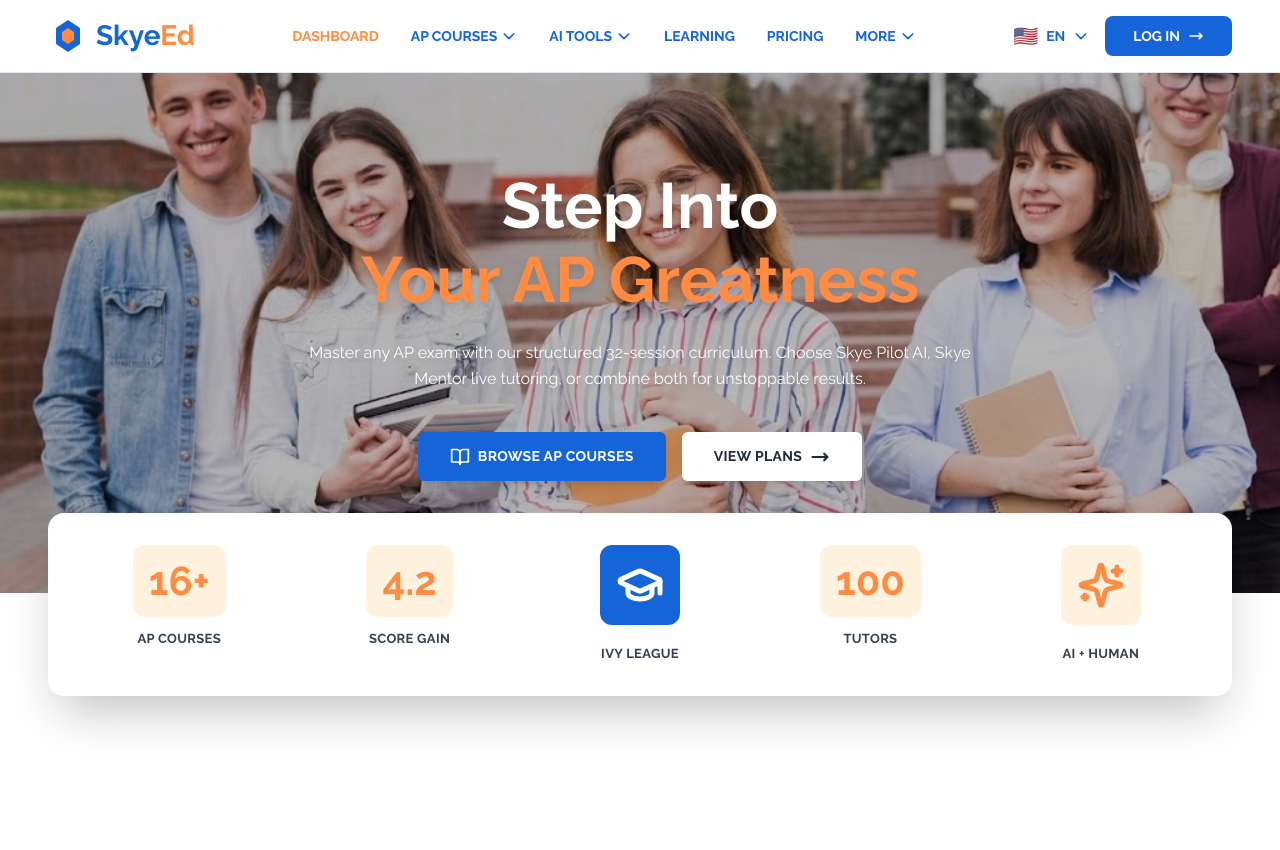
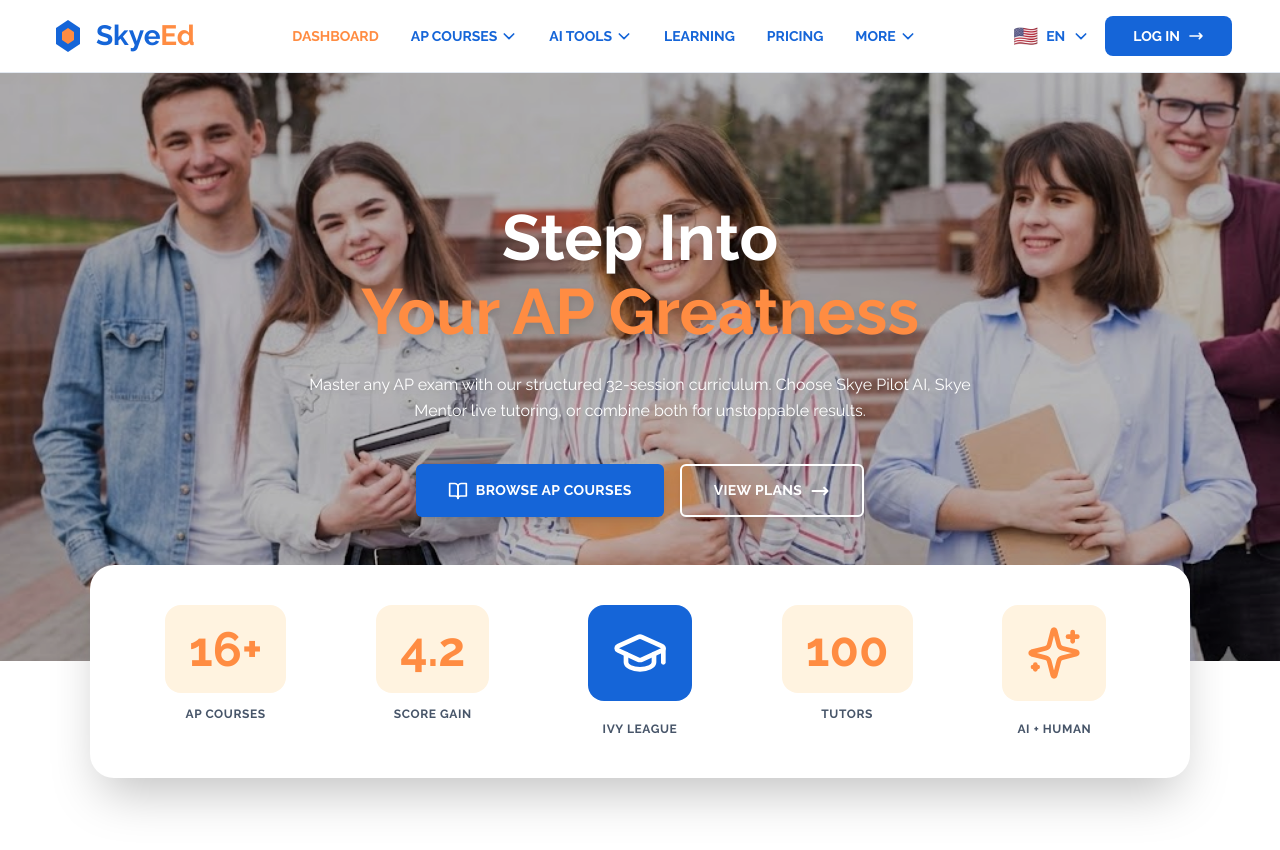
Before and after one commit to clickTwice26/upwork_job, a Next.js app: page / in a window 1280 px wide. Shown: the top 850 px of the page. Before the commit the page ends 800 px from the top, so only its background shows below. Built offline with nearby package versions, Linux system fonts and the light colour scheme.

Commit message:
style: update HeroSection layout and improve card designs

```diff
--- a/components/HeroSection.tsx
+++ b/components/HeroSection.tsx
@@ -88,7 +88,7 @@ export default function HeroSection() {
         </div>
 
         {/* Hero Content */}
-        <div className="relative z-10 pt-24 pb-12 px-6 lg:px-12">
+        <div className="relative z-10 pt-32 pb-20 px-6 lg:px-12">
           <div className="max-w-[1400px] mx-auto text-center">
             <h1 className="text-[52px] lg:text-[64px] leading-[1.15] font-bold mb-6 text-white drop-shadow-lg">
               Step Into
@@ -106,7 +106,7 @@ export default function HeroSection() {
                 <BookOpen className="w-5 h-5" />
                 BROWSE AP COURSES
               </button>
-              <button className="bg-white text-neutral-800 px-8 py-3.5 rounded-md font-bold text-[14px] hover:bg-gray-50 transition-all shadow-lg hover:shadow-xl flex items-center gap-2 uppercase tracking-wide">
+              <button className="bg-transparent border-2 border-white text-white px-8 py-3.5 rounded-md font-bold text-[14px] hover:bg-white hover:text-neutral-800 transition-all shadow-lg hover:shadow-xl flex items-center gap-2 uppercase tracking-wide">
                 VIEW PLANS
                 <svg className="w-5 h-5" fill="none" stroke="currentColor" viewBox="0 0 24 24">
                   <path strokeLinecap="round" strokeLinejoin="round" strokeWidth={2.5} d="M17 8l4 4m0 0l-4 4m4-4H3" />
@@ -118,48 +118,48 @@ export default function HeroSection() {
       </div>
 
       {/* Stats Cards - Overlapping Hero */}
-      <div className="relative z-20 -mt-20 px-6 lg:px-12 pb-20">
-        <div className="max-w-[1200px] mx-auto">
-          <div className="bg-white rounded-2xl shadow-2xl p-8">
+      <div className="relative z-20 -mt-24 px-6 lg:px-12 pb-20">
+        <div className="max-w-[1100px] mx-auto">
+          <div className="bg-white rounded-3xl shadow-2xl px-12 py-10">
             <div className="grid grid-cols-2 md:grid-cols-5 gap-6 md:gap-8">
               {/* 16+ AP Courses */}
               <div className="text-center">
-                <div className="bg-[#FFF3E0] rounded-xl p-4 mb-3 inline-block">
-                  <div className="text-[#FF8C42] text-[40px] font-bold leading-none">16+</div>
+                <div className="bg-[#FFF3E0] rounded-2xl px-6 py-5 mb-3 inline-block">
+                  <div className="text-[#FF8C42] text-[48px] font-bold leading-none">16+</div>
                 </div>
-                <div className="text-neutral-700 text-[13px] font-bold uppercase tracking-wide">AP COURSES</div>
+                <div className="text-neutral-600 text-[12px] font-bold uppercase tracking-wider">AP COURSES</div>
               </div>
 
               {/* 4.2 Score Gain */}
               <div className="text-center">
-                <div className="bg-[#FFF3E0] rounded-xl p-4 mb-3 inline-block">
-                  <div className="text-[#FF8C42] text-[40px] font-bold leading-none">4.2</div>
+                <div className="bg-[#FFF3E0] rounded-2xl px-6 py-5 mb-3 inline-block">
+                  <div className="text-[#FF8C42] text-[48px] font-bold leading-none">4.2</div>
                 </div>
-                <div className="text-neutral-700 text-[13px] font-bold uppercase tracking-wide">SCORE GAIN</div>
+                <div className="text-neutral-600 text-[12px] font-bold uppercase tracking-wider">SCORE GAIN</div>
               </div>
 
               {/* IVY LEAGUE */}
               <div className="text-center">
-                <div className="bg-[#1565D8] rounded-xl p-4 mb-3 inline-block">
-                  <GraduationCap className="w-12 h-12 text-white mx-auto" strokeWidth={2.5} />
+                <div className="bg-[#1565D8] rounded-2xl px-6 py-5 mb-3 inline-block">
+                  <GraduationCap className="w-14 h-14 text-white mx-auto" strokeWidth={2} />
                 </div>
-                <div className="text-neutral-700 text-[13px] font-bold uppercase tracking-wide">IVY LEAGUE</div>
+                <div className="text-neutral-600 text-[12px] font-bold uppercase tracking-wider">IVY LEAGUE</div>
               </div>
 
               {/* 100 Tutors */}
               <div className="text-center">
-                <div className="bg-[#FFF3E0] rounded-xl p-4 mb-3 inline-block">
-                  <div className="text-[#FF8C42] text-[40px] font-bold leading-none">100</div>
+                <div className="bg-[#FFF3E0] rounded-2xl px-6 py-5 mb-3 inline-block">
+                  <div className="text-[#FF8C42] text-[48px] font-bold leading-none">100</div>
                 </div>
-                <div className="text-neutral-700 text-[13px] font-bold uppercase tracking-wide">TUTORS</div>
+                <div className="text-neutral-600 text-[12px] font-bold uppercase tracking-wider">TUTORS</div>
               </div>
 
               {/* AI + HUMAN */}
               <div className="text-center">
-                <div className="bg-[#FFF3E0] rounded-xl p-4 mb-3 inline-block">
-                  <Sparkles className="w-12 h-12 text-[#FF8C42] mx-auto" strokeWidth={2.5} />
+                <div className="bg-[#FFF3E0] rounded-2xl px-6 py-5 mb-3 inline-block">
+                  <Sparkles className="w-14 h-14 text-[#FF8C42] mx-auto" strokeWidth={2} />
                 </div>
-                <div className="text-neutral-700 text-[13px] font-bold uppercase tracking-wide">AI + HUMAN</div>
+                <div className="text-neutral-600 text-[12px] font-bold uppercase tracking-wider">AI + HUMAN</div>
               </div>
             </div>
           </div>
```
